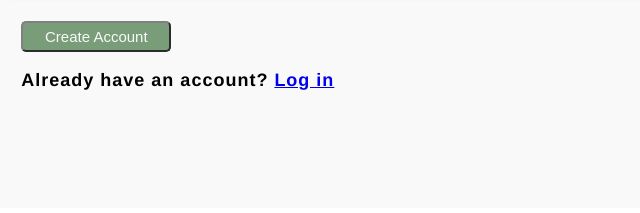
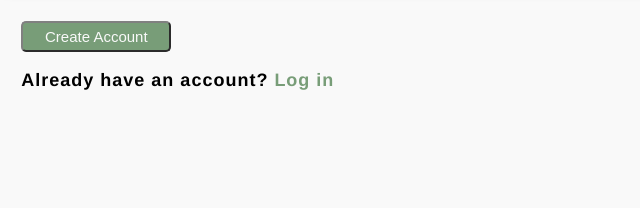
Before and after one commit to sweatylolz/sign-up-form, a plain HTML site: page index.html in a window 1280 px wide. Shown: the part 600-813 px from the top of the page, 473-1113 px from the left. Drawn offline with Linux system fonts and the light colour scheme; a script that the page names is missing.

Commit message:
add finishing touches

```diff
--- a/styles.css
+++ b/styles.css
@@ -102,6 +102,8 @@ input:focus {
   background: rgb(0 0 0 / 10%);
 }
 
+
+
  #left-form, #right-form {
     margin-bottom: 25px;
     margin-top: 5px;
@@ -138,3 +140,8 @@ input:focus {
     font-size: 15px;
     border-color: gray;
 }
+
+a {
+    text-decoration: none;
+    color: rgb(120, 157, 120);;
+}
```
